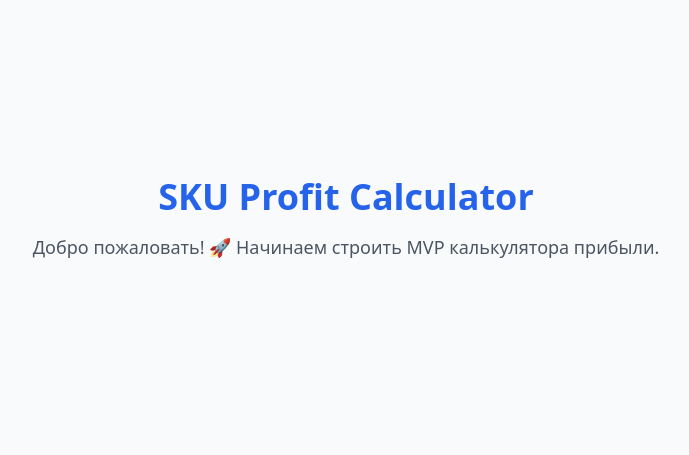
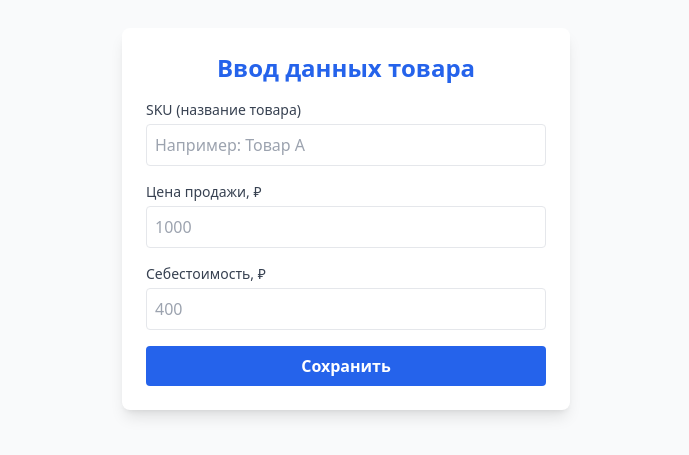
Before and after one commit to artemkis/SKU, a Next.js app: page / in a window 1280 px wide. Shown: the part 181-636 px from the top of the page, without its empty margins (294-983 px from the left). Built offline with nearby package versions, Linux system fonts and the light colour scheme.

Commit message:
Setup Next.js + Tailwind, cleaned project, added basic SKU form

```diff
--- a/src/app/page.tsx
+++ b/src/app/page.tsx
@@ -1,15 +1,77 @@
+"use client"; // нужно для работы хуков React в App Router
+
+import { useState } from "react";
 
 export default function Home() {
+  const [sku, setSku] = useState("");
+  const [price, setPrice] = useState("");
+  const [cost, setCost] = useState("");
+
+  const handleSubmit = (e: React.FormEvent) => {
+    e.preventDefault();
+    console.log("Введено:", { sku, price, cost });
+    alert(`SKU: ${sku}\nЦена: ${price}\nСебестоимость: ${cost}`);
+  };
+
   return (
-    <main className="flex min-h-screen items-center justify-center">
-      <div className="text-center">
-        <h1 className="text-4xl font-bold text-blue-600 mb-4">
-          SKU Profit Calculator
+    <main className="flex min-h-screen items-center justify-center bg-gray-50">
+      <form
+        onSubmit={handleSubmit}
+        className="bg-white shadow-lg rounded-lg p-6 w-full max-w-md space-y-4"
+      >
+        <h1 className="text-2xl font-bold text-center text-blue-600">
+          Ввод данных товара
         </h1>
-        <p className="text-lg text-gray-600">
-          Добро пожаловать! 🚀 Начинаем строить MVP калькулятора прибыли.
-        </p>
-      </div>
+
+        <div>
+          <label className="block text-sm font-medium text-gray-700 mb-1">
+            SKU (название товара)
+          </label>
+          <input
+            type="text"
+            value={sku}
+            onChange={(e) => setSku(e.target.value)}
+            className="w-full border rounded p-2 focus:outline-none focus:ring-2 focus:ring-blue-500"
+            placeholder="Например: Товар А"
+            required
+          />
+        </div>
+
+        <div>
+          <label className="block text-sm font-medium text-gray-700 mb-1">
+            Цена продажи, ₽
+          </label>
+          <input
+            type="number"
+            value={price}
+            onChange={(e) => setPrice(e.target.value)}
+            className="w-full border rounded p-2 focus:outline-none focus:ring-2 focus:ring-blue-500"
+            placeholder="1000"
+            required
+          />
+        </div>
+
+        <div>
+          <label className="block text-sm font-medium text-gray-700 mb-1">
+            Себестоимость, ₽
+          </label>
+          <input
+            type="number"
+            value={cost}
+            onChange={(e) => setCost(e.target.value)}
+            className="w-full border rounded p-2 focus:outline-none focus:ring-2 focus:ring-blue-500"
+            placeholder="400"
+            required
+          />
+        </div>
+
+        <button
+          type="submit"
+          className="w-full bg-blue-600 text-white font-semibold py-2 rounded hover:bg-blue-700 transition"
+        >
+          Сохранить
+        </button>
+      </form>
     </main>
   );
 }
```
